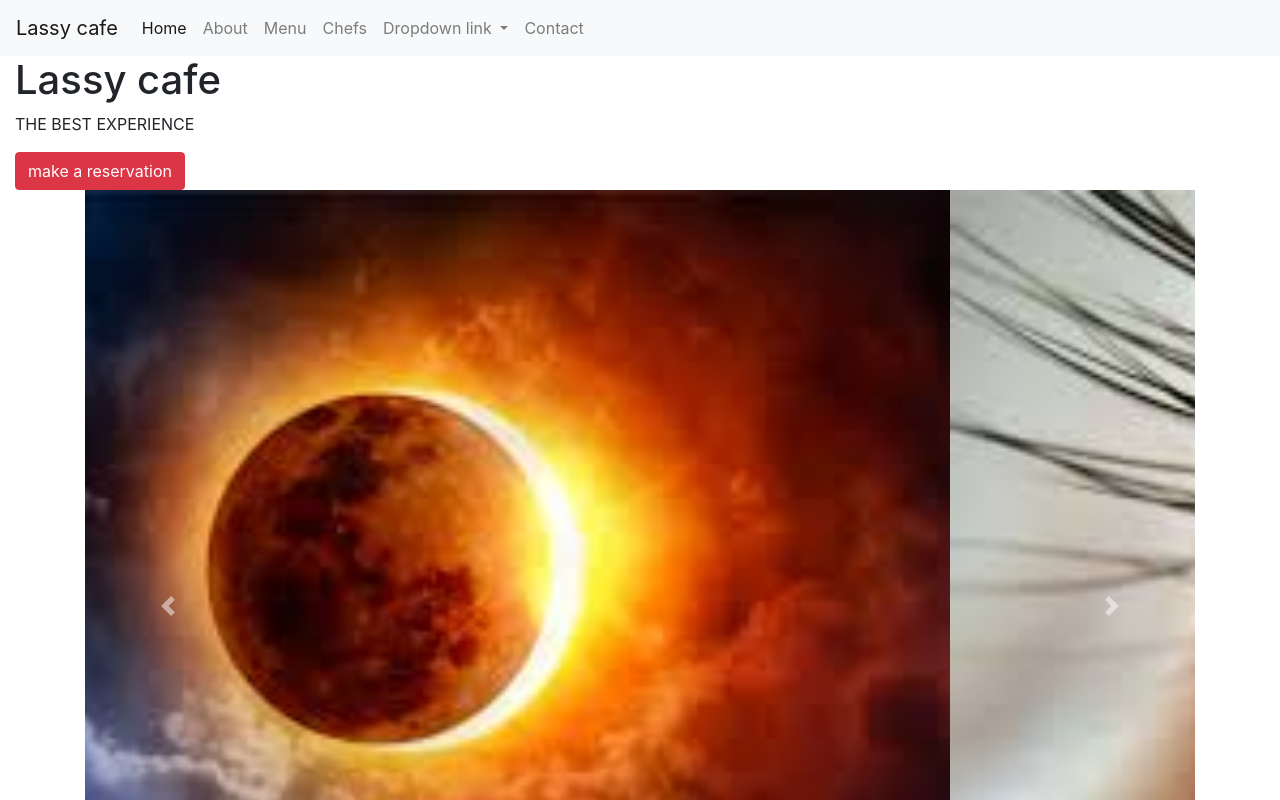
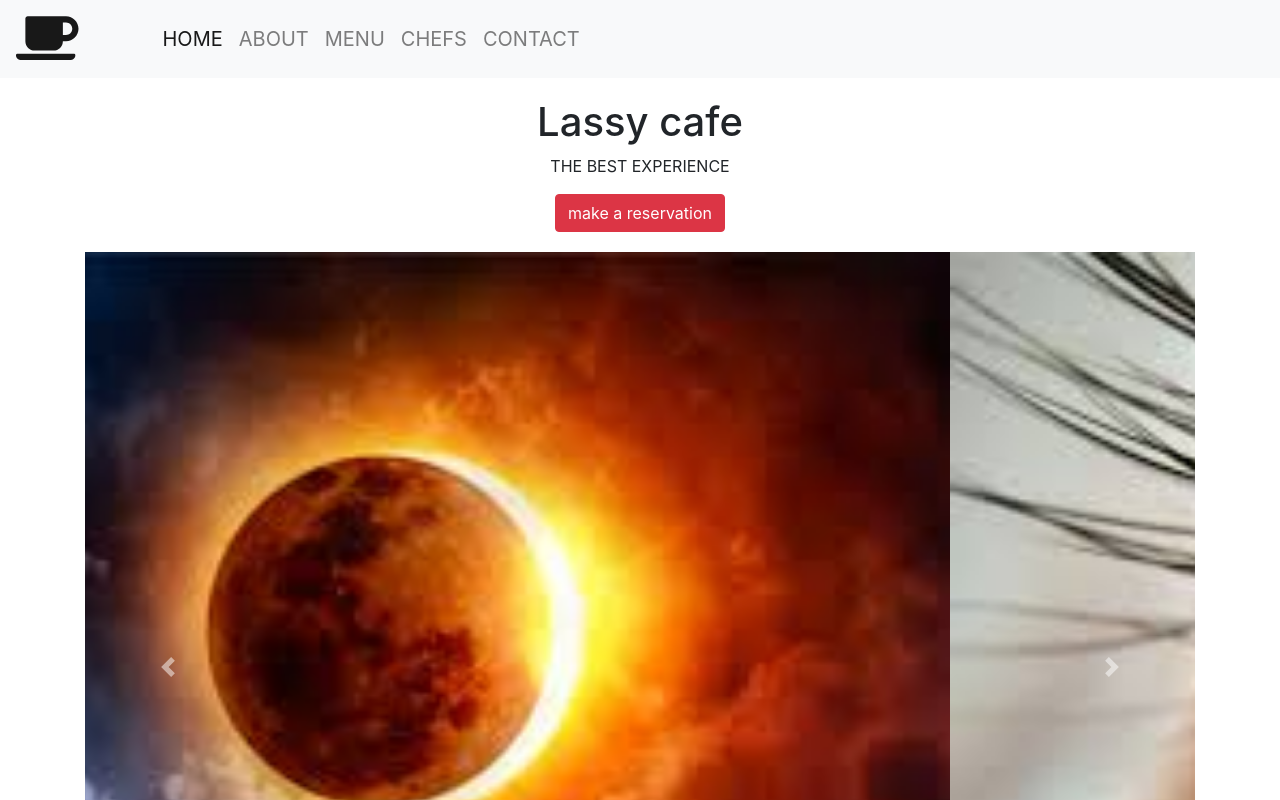
Before and after one commit to YakubuAmidu/lassy-cafe, a website: page index.html in a window 1280 px wide. Shown: the top 800 px of the page. Drawn offline with nearby package versions, Linux system fonts and the light colour scheme.

Commit message:
Commiting changes

```diff
--- a/css/style.css
+++ b/css/style.css
@@ -0,0 +1,15 @@
+.header-section{
+    text-align: center;
+    margin-bottom: 20px;
+    margin-top: 20px;
+}
+
+.fa-coffee{
+  font-size: 50px;
+  margin-right: 60px;
+}
+
+.nav-link{
+  font-size: 20px;
+  text-transform: uppercase;
+}
--- a/index.html
+++ b/index.html
@@ -7,7 +7,7 @@
 
       <!-- CSS Stylesheets -->
       <link rel="stylesheet" href="https://maxcdn.bootstrapcdn.com/bootstrap/4.0.0/css/bootstrap.min.css" integrity="sha384-Gn5384xqQ1aoWXA+058RXPxPg6fy4IWvTNh0E263XmFcJlSAwiGgFAW/dAiS6JXm" crossorigin="anonymous">
-      <link rel="stylesheet" href="css/styles.css">
+      <link rel="stylesheet" href="css/style.css">
 
       <!-- Font Awesome -->
       <script defer src="https://use.fontawesome.com/releases/v5.0.7/js/all.js"></script>
@@ -19,7 +19,7 @@
     </head>
     <body>
         <nav class="navbar navbar-expand-lg navbar-light bg-light">
-            <a class="navbar-brand" href="#">Lassy cafe</a>
+            <a class="navbar-brand" href="#"><i class="fas fa-coffee"></i></a>
             <button class="navbar-toggler" type="button" data-toggle="collapse" data-target="#navbarNavDropdown" aria-controls="navbarNavDropdown" aria-expanded="false" aria-label="Toggle navigation">
               <span class="navbar-toggler-icon"></span>
             </button>
@@ -37,15 +37,6 @@
                 <li class="nav-item">
                     <a class="nav-link" href="#">Chefs</a>
                   </li>
-                <li class="nav-item dropdown">
-                  <a class="nav-link dropdown-toggle" href="#" id="navbarDropdownMenuLink" role="button" data-toggle="dropdown" aria-haspopup="true" aria-expanded="false">
-                    Dropdown link
-                  </a>
-                  <div class="dropdown-menu" aria-labelledby="navbarDropdownMenuLink">
-                    <a class="dropdown-item" href="#">Action</a>
-                    <a class="dropdown-item" href="#">Another action</a>
-                    <a class="dropdown-item" href="#">Something else here</a>
-                  </div>
                   <li class="nav-item">
                     <a class="nav-link" href="#">Contact</a>
                   </li>
@@ -55,11 +46,12 @@
           </nav>
 
           <div class="container-fluid">
-           <div class="header">
-            <h1>Lassy cafe</h1>
+           <div class="header-section">
+            <h1 class="header-title">Lassy cafe</h1>
             <p class="title">THE BEST EXPERIENCE</p>
             <button class="btn btn-danger">make a reservation</button>
            </div>
+
            <div class="container header-carousel">
             <div id="carouselExampleControls" class="carousel slide" data-ride="carousel">
                 <div class="carousel-inner">
@@ -84,5 +76,9 @@
               </div>
            </div>
           </div>
+
+          <div id="About">
+            <h2>About us</h2>
+          </div>
     </body>
 </html>
```
